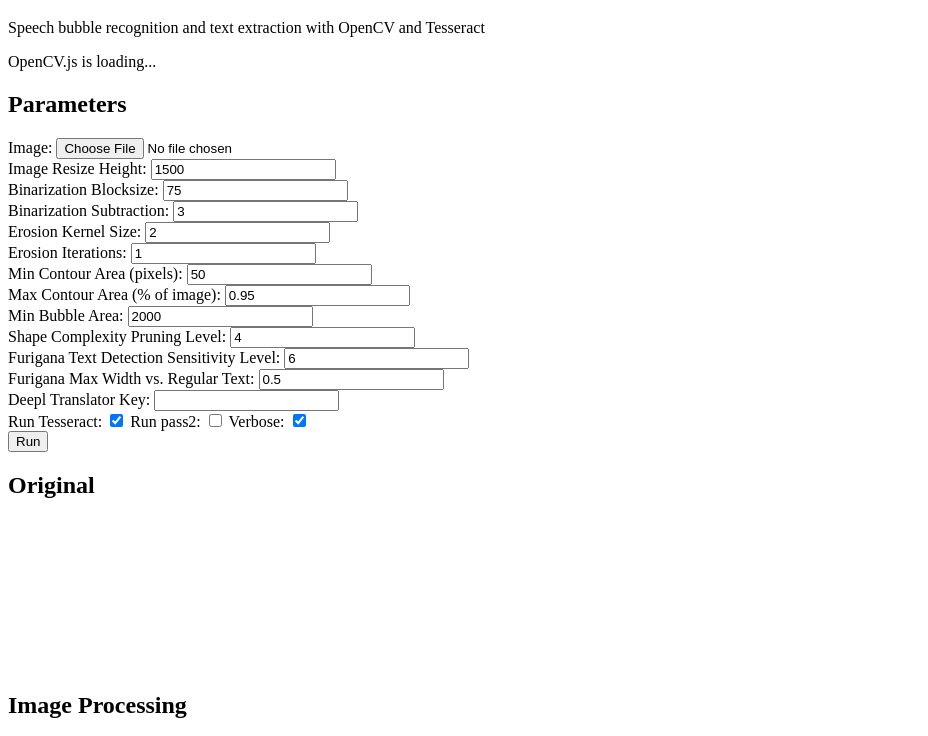
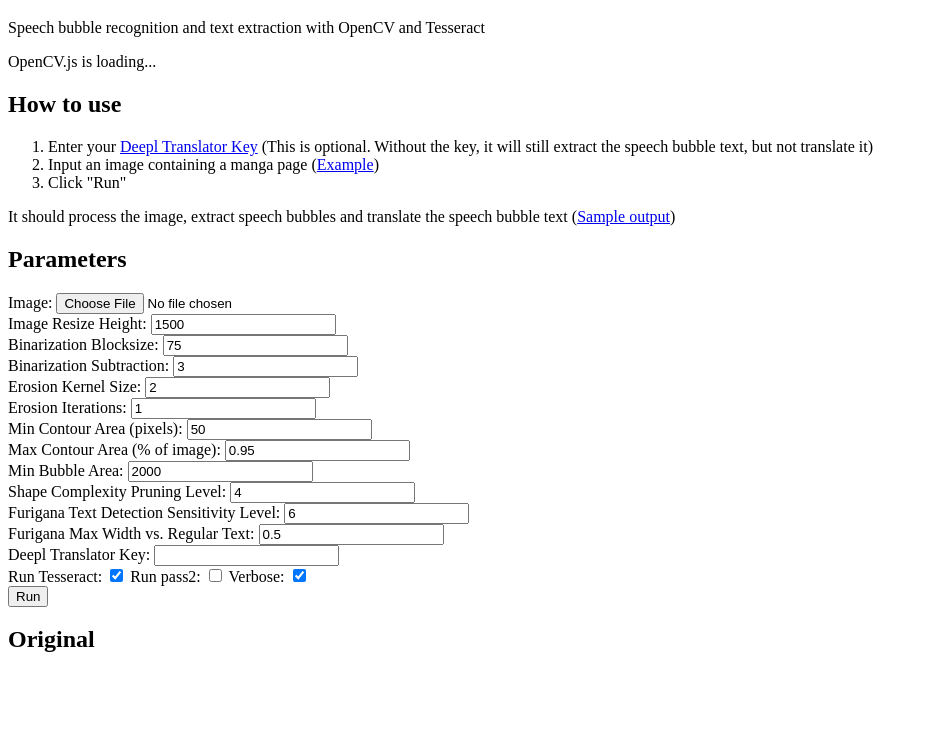
Before and after one commit to acmyu/manga-ocr, a plain HTML site: page index.html in a window 1280 px wide. Shown: the part 61-797 px from the top of the page, without its empty margins (0-928 px from the left). Drawn offline with Linux system fonts and the light colour scheme.

Commit message:
instructions

```diff
--- a/index.html
+++ b/index.html
@@ -8,6 +8,13 @@
 <p>Speech bubble recognition and text extraction with OpenCV and Tesseract</p>
 <p id="status">OpenCV.js is loading...</p>
 <div>
+  <h2>How to use</h2>
+  <ol>
+  <li>Enter your <a href="https://support.deepl.com/hc/en-us/articles/360020695820-Authentication-Key">Deepl Translator Key</a> (This is optional. Without the key, it will still extract the speech bubble text, but not translate it)</li>
+  <li>Input an image containing a manga page (<a href="https://github.com/acmyu/manga-ocr/blob/master/examples/img.jpg">Example</a>)</li>
+  <li>Click "Run"</li>
+  </ol>
+  <p>It should process the image, extract speech bubbles and translate the speech bubble text (<a href="https://github.com/acmyu/manga-ocr/raw/master/examples/sample-output/output.png?raw=true">Sample output</a>)</p>
   <div class="inputoutput">
     <h2>Parameters</h2>
     <form id="params" action="bubble.html">
```
